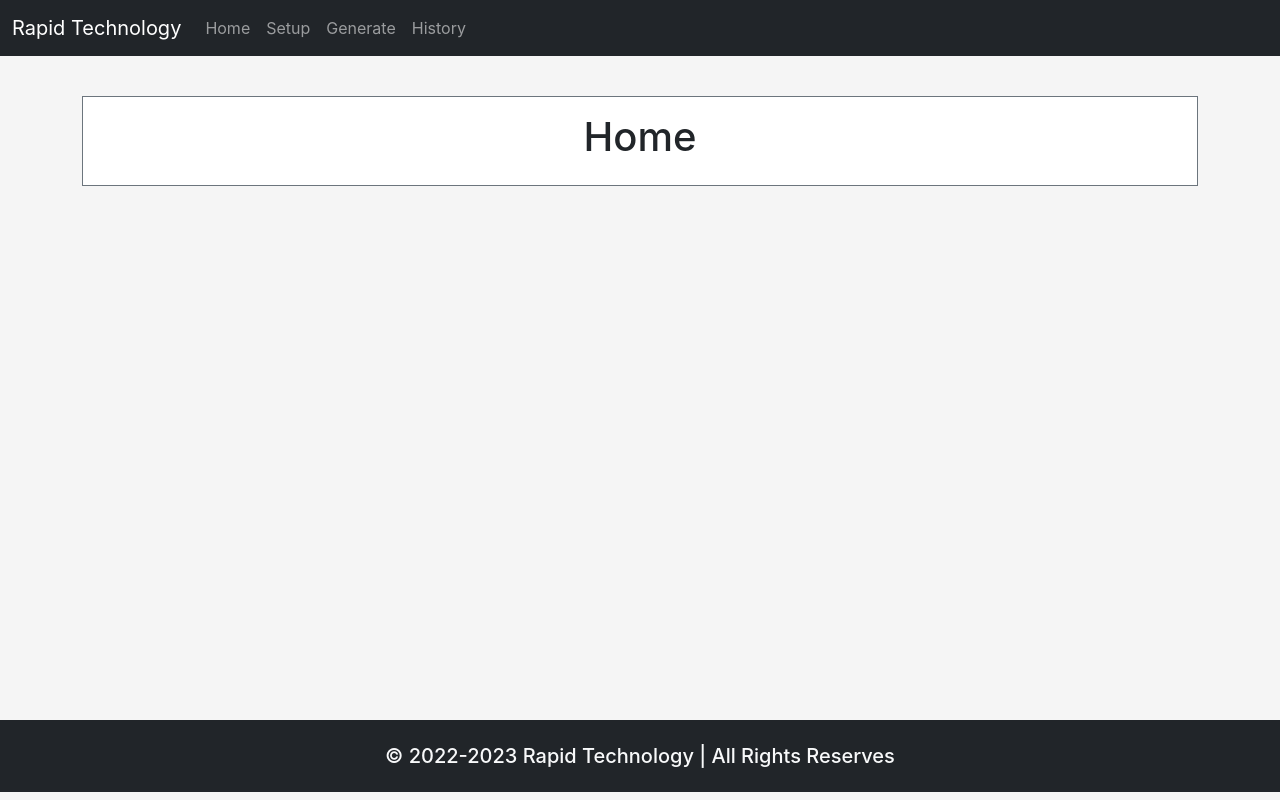
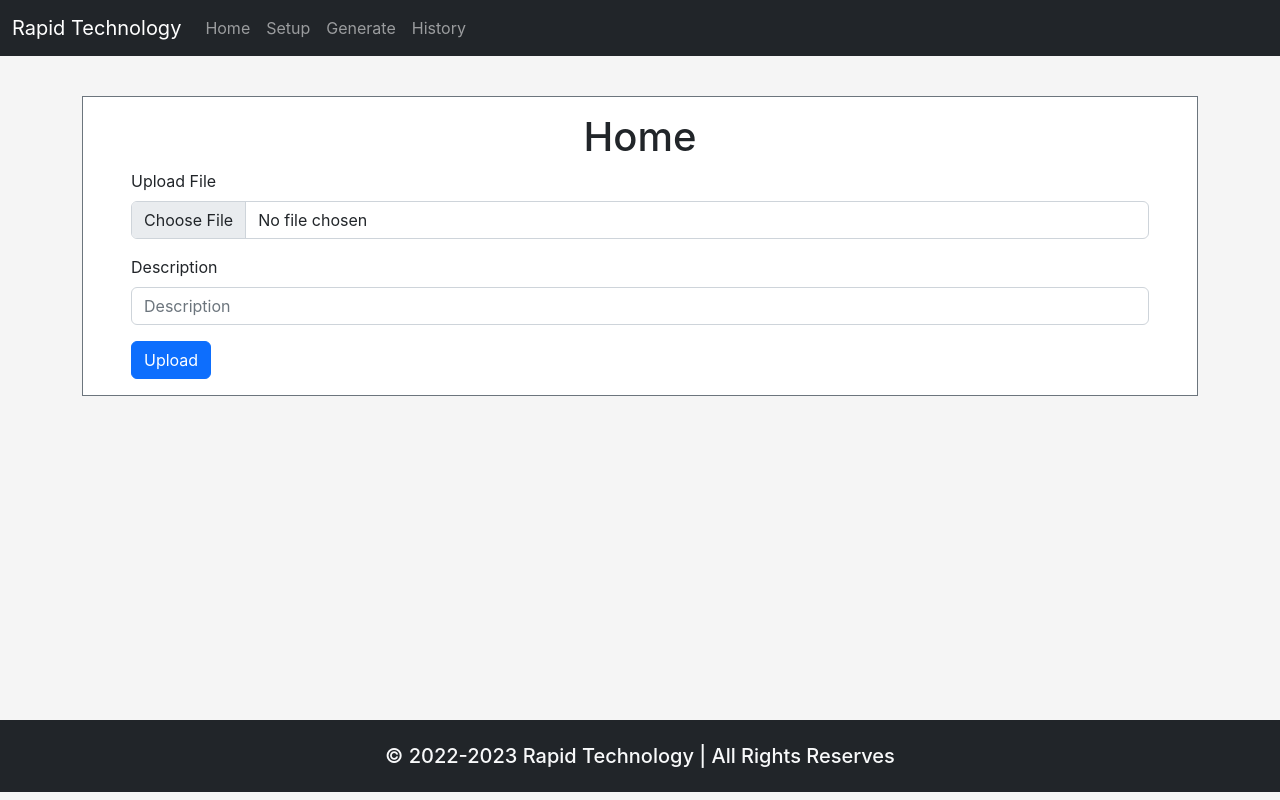
Before and after one commit to rivainasution/frontenddiponegoro, a React (Create React App) app: page / in a window 1280 px wide. Built offline with nearby package versions, Linux system fonts and the light colour scheme.

Commit message:
form upload

```diff
--- a/src/pages/Home/index.js
+++ b/src/pages/Home/index.js
@@ -1,16 +1,75 @@
-import Container from "react-bootstrap/esm/Container";
+import { useState } from "react";
+import {
+    Button,
+    Container,
+    Form
+} from "react-bootstrap";
+import axios from 'axios';
+import { useNavigate } from "react-router-dom";
 import {
     Footers,
     NavigationBar
 } from "../../components";
 
 function Home() {
+    const [description, setDescription] = useState("");
+    const [file, setFile] = useState("");
+    const [preview, setPreview] = useState("");
+    const navigate = useNavigate();
+
+    const loadImage = (e) => {
+        const excel = e.target.files[0];
+        setFile(excel);
+        setPreview(URL.createObjectURL(excel));
+    };
+
+    const saveFile = async (e) => {
+        e.preventDefault();
+        const formData = new FormData();
+        formData.append("file", file);
+        formData.append("description", description);
+        try {
+            await axios.post("http://localhost:5000/upload", formData, {
+                headers: {
+                "Content-type": "multipart/form-data",
+                },
+            });
+            navigate("/");
+        } catch (error) {
+        console.log(error);
+        }
+    };
+
     return (
-    <div className="text-center mt-5">
+        <div className="mt-5">
             <NavigationBar />
             <Container className="pt-5">
                 <div className="bg-white border border-secondary py-3">
-            <h1>Home</h1>
+                    <h1 className="text-center">Home</h1>
+                    <div className="mx-5">
+                        <Form onSubmit={saveFile}>
+                            <Form.Group controlId="formFile" className='mb-3'>
+                                <Form.Label>Upload File</Form.Label>
+                                <Form.Control
+                                    type="file"
+                                    value={file}
+                                    onChange={(e) => setFile(e.target.value)}
+                                />
+                            </Form.Group>
+
+                            <Form.Group controlId="formDescription" className='mb-3'>
+                                <Form.Label>Description</Form.Label>
+                                <Form.Control
+                                    type="text"
+                                    placeholder="Description"
+                                    value={description}
+                                    onChange={(e) => setDescription(e.target.value)}
+                                />
+                            </Form.Group>
+
+                            <Button variant="primary" type="submit">Upload</Button>
+                        </Form>
+                    </div>
                 </div>
             </Container>
             <Footers />
```
Lines whose indentation alone changed are shown as unchanged.
